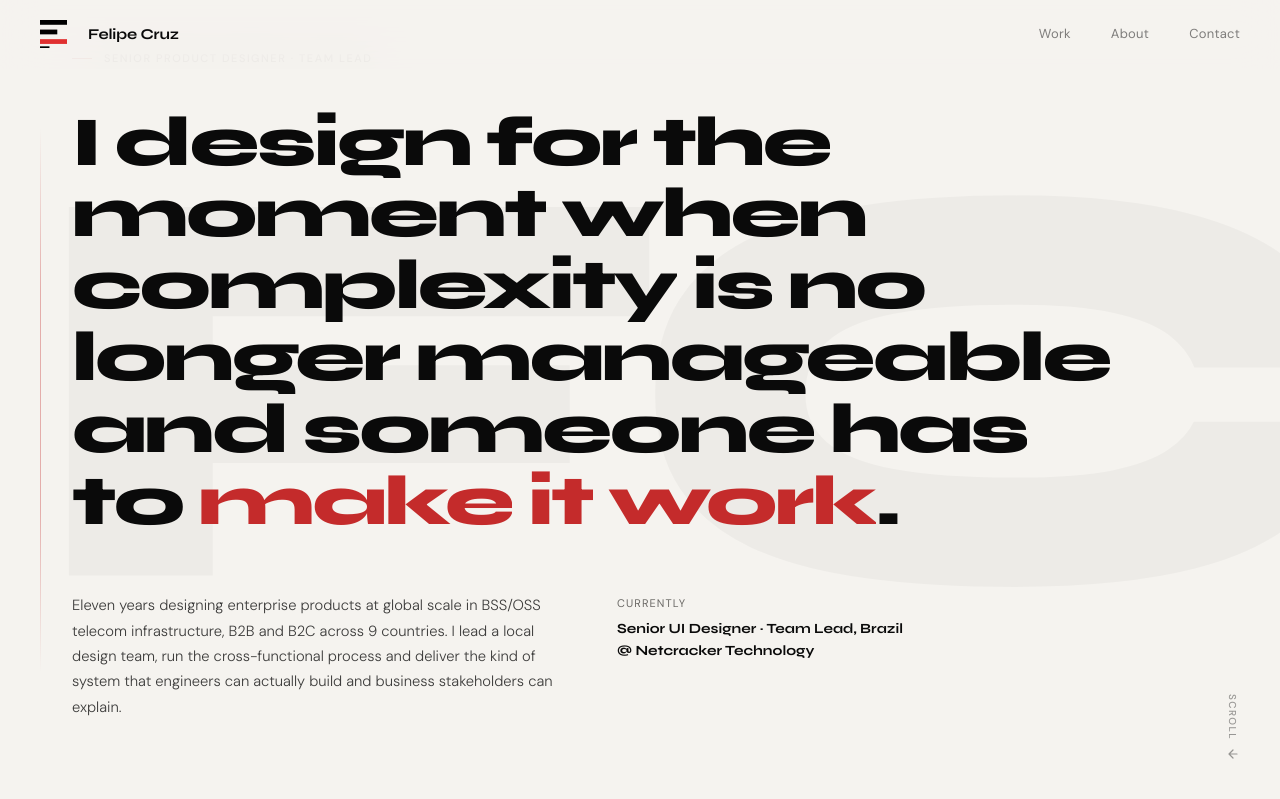
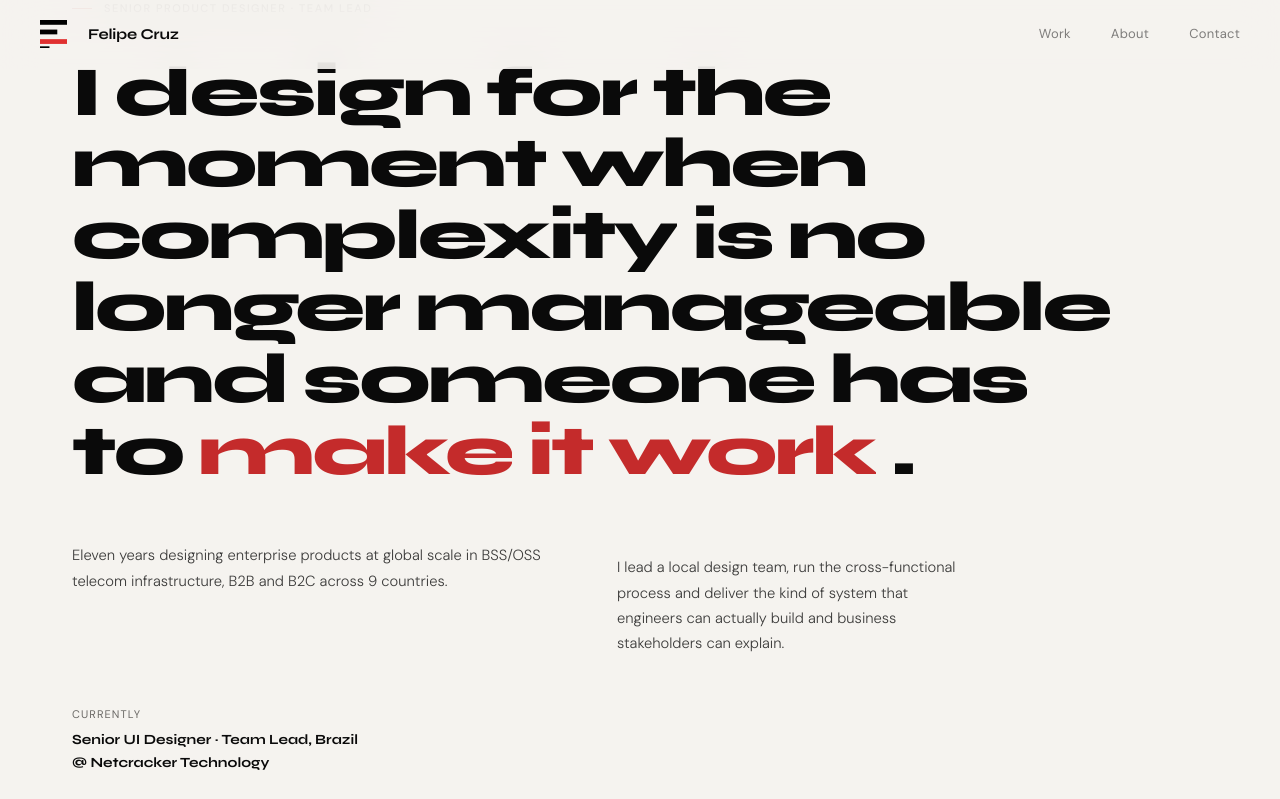
Before and after one commit to cruz-felipe/ux-portfolio, a Next.js app: page / in a window 1280 px wide. Shown: the top 799 px of the page. Built offline with nearby package versions, Linux system fonts and the light colour scheme.

Commit message:
Add files via upload

```diff
--- a/app/work/dane-telecom/page.tsx
+++ b/app/work/dane-telecom/page.tsx
@@ -59,6 +59,7 @@ const data: CaseStudyData = {
       ],
     },
   ],
+  showNdaNote: true,
   artifacts: [],
 };
 
--- a/components/About.tsx
+++ b/components/About.tsx
@@ -91,7 +91,7 @@ export default function About() {
         <h2 style={{ fontFamily: "var(--font-display)", fontSize: "clamp(2.5rem, 5vw, 5rem)", fontWeight: 800, letterSpacing: "-0.03em", lineHeight: 1, color: "var(--ink)", margin: 0 }}>
           About
         </h2>
-        <span style={{ fontFamily: "var(--font-body)", fontSize: "12px", color: "var(--muted)", paddingBottom: "0.5rem" }}>Rio de Janeiro, Brazil · Available globally</span>
+
       </div>
 
       {/* Top: photo + bio */}
--- a/components/Hero.tsx
+++ b/components/Hero.tsx
@@ -43,37 +43,9 @@ export default function Hero() {
       overflow: "hidden",
     }}>
 
-      {/* Large background letter — purely decorative */}
-      <div style={{
-        position: "absolute",
-        top: "50%",
-        right: "-4rem",
-        transform: "translateY(-52%)",
-        fontFamily: "var(--font-display)",
-        fontSize: "clamp(320px, 45vw, 600px)",
-        fontWeight: 800,
-        lineHeight: 1,
-        letterSpacing: "-0.06em",
-        color: "var(--ink)",
-        opacity: 0.028,
-        pointerEvents: "none",
-        userSelect: "none",
-        transition: "opacity 1.2s ease",
-      }}>
-        FC
-      </div>
 
-      {/* Thin vertical rule — left editorial accent */}
-      <div style={{
-        position: "absolute",
-        left: "2.5rem",
-        top: "8rem",
-        bottom: "8rem",
-        width: "1px",
-        background: "linear-gradient(to bottom, transparent, var(--red) 30%, var(--red) 70%, transparent)",
-        opacity: visible ? 0.35 : 0,
-        transition: "opacity 1s ease 0.3s",
-      }} />
+
+
 
       <div style={{ paddingLeft: "2rem", position: "relative", maxWidth: "1100px" }}>
         {/* Role tag — small, precise, above headline */}
@@ -105,22 +77,24 @@ export default function Hero() {
           }}
           aria-label="I design for the moment when complexity is no longer manageable and someone has to make it work."
         >
-          {WORDS.map((word, i) => {
-            const next = WORDS[i + 1];
-            const noGap = next?.attach || word.attach;
-            return (
-              <span key={i} style={{ display: "inline-block", overflow: "hidden", verticalAlign: "bottom", marginRight: noGap ? 0 : "0.22em" }}>
-                <span style={{
-                  display: "inline-block",
-                  transform: visible ? "translateY(0)" : "translateY(105%)",
-                  transition: `transform 0.75s cubic-bezier(0.16,1,0.3,1) ${i * 38}ms`,
-                  color: word.red ? "var(--red)" : "var(--ink)",
-                }}>
+          {/* Non-red words */}
+          {WORDS.filter(w => !w.red && !w.attach).map((word, i) => (
+            <span key={i} style={{ display: "inline-block", overflow: "hidden", verticalAlign: "bottom", marginRight: "0.22em" }}>
+              <span style={{ display: "inline-block", transform: visible ? "translateY(0)" : "translateY(105%)", transition: `transform 0.75s cubic-bezier(0.16,1,0.3,1) ${i * 38}ms`, color: "var(--ink)" }}>
+                {word.text}
+              </span>
+            </span>
+          ))}
+          {/* "make it work." — nowrap so it never breaks */}
+          <span style={{ whiteSpace: "nowrap", display: "inline-block" }}>
+            {WORDS.filter(w => w.red || w.attach).map((word, i) => (
+              <span key={i} style={{ display: "inline-block", overflow: "hidden", verticalAlign: "bottom", marginRight: word.attach ? 0 : "0.22em" }}>
+                <span style={{ display: "inline-block", transform: visible ? "translateY(0)" : "translateY(105%)", transition: `transform 0.75s cubic-bezier(0.16,1,0.3,1) ${(WORDS.filter(w => !w.red && !w.attach).length + i) * 38}ms`, color: word.red ? "var(--red)" : "var(--ink)" }}>
                   {word.text}
                 </span>
               </span>
-            );
-          })}
+            ))}
+          </span>
         </h1>
 
         {/* Sub row */}
@@ -133,10 +107,10 @@ export default function Hero() {
           }}
         >
           <p className="hero-bio">
-            Eleven years designing enterprise products at global scale in BSS/OSS telecom
-            infrastructure, B2B and B2C across 9 countries. I lead a local design team, run
-            the cross-functional process and deliver the kind of system that engineers can
-            actually build and business stakeholders can explain.
+            Eleven years designing enterprise products at global scale in BSS/OSS telecom infrastructure, B2B and B2C across 9 countries.
+          </p>
+          <p className="hero-bio" style={{ marginTop: "0.75rem" }}>
+            I lead a local design team, run the cross-functional process and deliver the kind of system that engineers can actually build and business stakeholders can explain.
           </p>
           <div className="hero-role">
             <span className="hero-role-label">Currently</span>
@@ -152,23 +126,21 @@ export default function Hero() {
       <a href="#work" aria-label="Scroll to selected work" style={{
         position: "absolute",
         bottom: "2.5rem",
-        right: "2.5rem",
+        left: "2.5rem",
         display: "flex",
         alignItems: "center",
         gap: "0.5rem",
-        opacity: visible ? 0.4 : 0,
+        opacity: visible ? 0.35 : 0,
         transition: "opacity 0.6s ease 1.6s",
         textDecoration: "none",
         color: "var(--ink)",
-        writingMode: "vertical-lr",
-        letterSpacing: "0.08em",
       }}>
+        <svg width="14" height="14" viewBox="0 0 14 14" fill="none">
+          <path d="M7 2v10M3 8l4 4 4-4" stroke="currentColor" strokeWidth="1.2" strokeLinecap="round" strokeLinejoin="round"/>
+        </svg>
         <span style={{ fontFamily: "var(--font-body)", fontSize: "10px", fontWeight: 500, letterSpacing: "0.14em", textTransform: "uppercase" }}>
           Scroll
         </span>
-        <svg width="12" height="12" viewBox="0 0 12 12" fill="none" style={{ transform: "rotate(90deg)" }}>
-          <path d="M6 2v8M2 6l4 4 4-4" stroke="currentColor" strokeWidth="1.2" strokeLinecap="round" strokeLinejoin="round"/>
-        </svg>
       </a>
     </section>
   );
--- a/components/Work.tsx
+++ b/components/Work.tsx
@@ -144,7 +144,7 @@ function ProjectCard({ project, index }: { project: typeof PROJECTS[0]; index: n
 
   return (
     <div ref={ref} style={{ opacity: visible ? 1 : 0, transform: visible ? "translateY(0)" : "translateY(32px)", transition: `opacity 0.7s ease ${index * 80}ms, transform 0.7s cubic-bezier(0.16,1,0.3,1) ${index * 80}ms` }}>
-      <Link href={project.href} style={{ display: "flex", flexDirection: "column", border: `1px solid ${hovered ? "rgba(10,10,10,0.35)" : "rgba(10,10,10,0.1)"}`, borderRadius: "2px", overflow: "hidden", textDecoration: "none", color: "var(--ink)", background: hovered ? "#0A0A0A" : "color-mix(in srgb, var(--ink) 1.5%, var(--paper))", transition: "background 0.3s ease, border-color 0.2s ease" }}
+      <Link href={project.href} style={{ display: "flex", flexDirection: "column", minHeight: "280px", border: `1px solid ${hovered ? "rgba(10,10,10,0.35)" : "rgba(10,10,10,0.1)"}`, borderRadius: "2px", overflow: "hidden", textDecoration: "none", color: "var(--ink)", background: hovered ? "#0A0A0A" : "color-mix(in srgb, var(--ink) 1.5%, var(--paper))", transition: "background 0.3s ease, border-color 0.2s ease" }}
         onMouseEnter={() => setHovered(true)}
         onMouseLeave={() => setHovered(false)}
       >
@@ -152,8 +152,8 @@ function ProjectCard({ project, index }: { project: typeof PROJECTS[0]; index: n
           {/* Decorative index */}
           <div style={{ position: "absolute", bottom: "1rem", right: "1.5rem", fontFamily: "var(--font-display)", fontSize: "72px", fontWeight: 800, lineHeight: 1, color: hovered ? "white" : "var(--ink)", opacity: hovered ? 0.04 : 0.03, letterSpacing: "-0.04em", pointerEvents: "none", userSelect: "none", transition: "color 0.3s" }}>{project.index}</div>
 
-          <div style={{ display: "flex", alignItems: "flex-start", justifyContent: "space-between", marginBottom: "1rem" }}>
-            <span style={{ fontFamily: "var(--font-body)", fontSize: "10px", color: hovered ? "rgba(255,255,255,0.35)" : "var(--muted)", letterSpacing: "0.06em", transition: "color 0.3s" }}>{project.tag}</span>
+          <div style={{ display: "flex", alignItems: "center", justifyContent: "space-between", marginBottom: "1.25rem" }}>
+            <span style={{ fontFamily: "var(--font-display)", fontSize: "11px", fontWeight: 700, letterSpacing: "0.1em", color: hovered ? "rgba(255,255,255,0.3)" : "var(--muted)", transition: "color 0.3s" }}>{project.index}</span>
             {project.personal && <span style={{ fontFamily: "var(--font-body)", fontSize: "9px", fontWeight: 600, letterSpacing: "0.1em", textTransform: "uppercase", color: hovered ? "rgba(255,255,255,0.3)" : "var(--muted)", border: `1px solid ${hovered ? "rgba(255,255,255,0.12)" : "var(--border)"}`, borderRadius: "2px", padding: "2px 6px", transition: "all 0.3s" }}>Personal</span>}
           </div>
 
--- a/components/case-study/CaseLayout.tsx
+++ b/components/case-study/CaseLayout.tsx
@@ -57,6 +57,7 @@ export interface CaseStudyData {
   sections: Section[];
   artifacts: Artifact[];
   hideNda?: boolean;
+  showNdaNote?: boolean;
   wideHero?: boolean;
 }
 
@@ -216,9 +217,9 @@ export default function CaseLayout({ data }: { data: CaseStudyData }) {
       <section style={{ padding: "4rem 2.5rem", borderBottom: "0.5px solid var(--border)" }}>
         <div className="case-context" style={{ display: "grid", gridTemplateColumns: "1fr 1fr", gap: "4rem", alignItems: "start" }}>
           <p style={{ fontFamily: "var(--font-body)", fontSize: "15px", fontWeight: 300, lineHeight: 1.75, color: "var(--ink)", opacity: 0.8, margin: 0 }}>{data.context}</p>
-          {!data.hideNda && (
+          {data.showNdaNote && (
             <p style={{ fontFamily: "var(--font-body)", fontSize: "12px", color: "var(--muted)", lineHeight: 1.7, margin: 0 }}>
-              To respect non-disclosure agreements, the identity of this client has been omitted. Strategic challenges, decisions and outcomes are accurate. Visual artifacts are abstract representations of system architecture and design thinking, not reproductions of proprietary screens.
+              Client identity omitted per NDA. System documentation artifacts shown are illustrative representations of the restructure approach, not reproductions of client deliverables.
             </p>
           )}
         </div>
```
